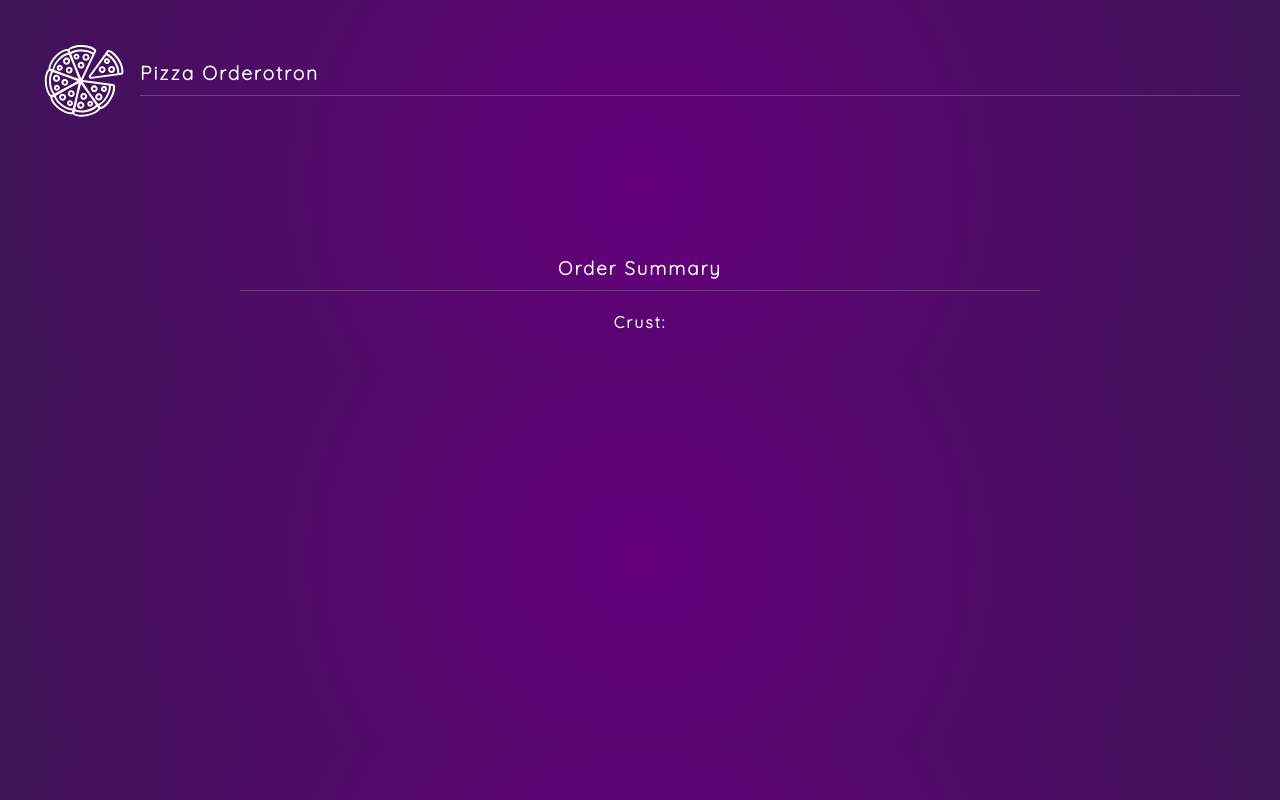
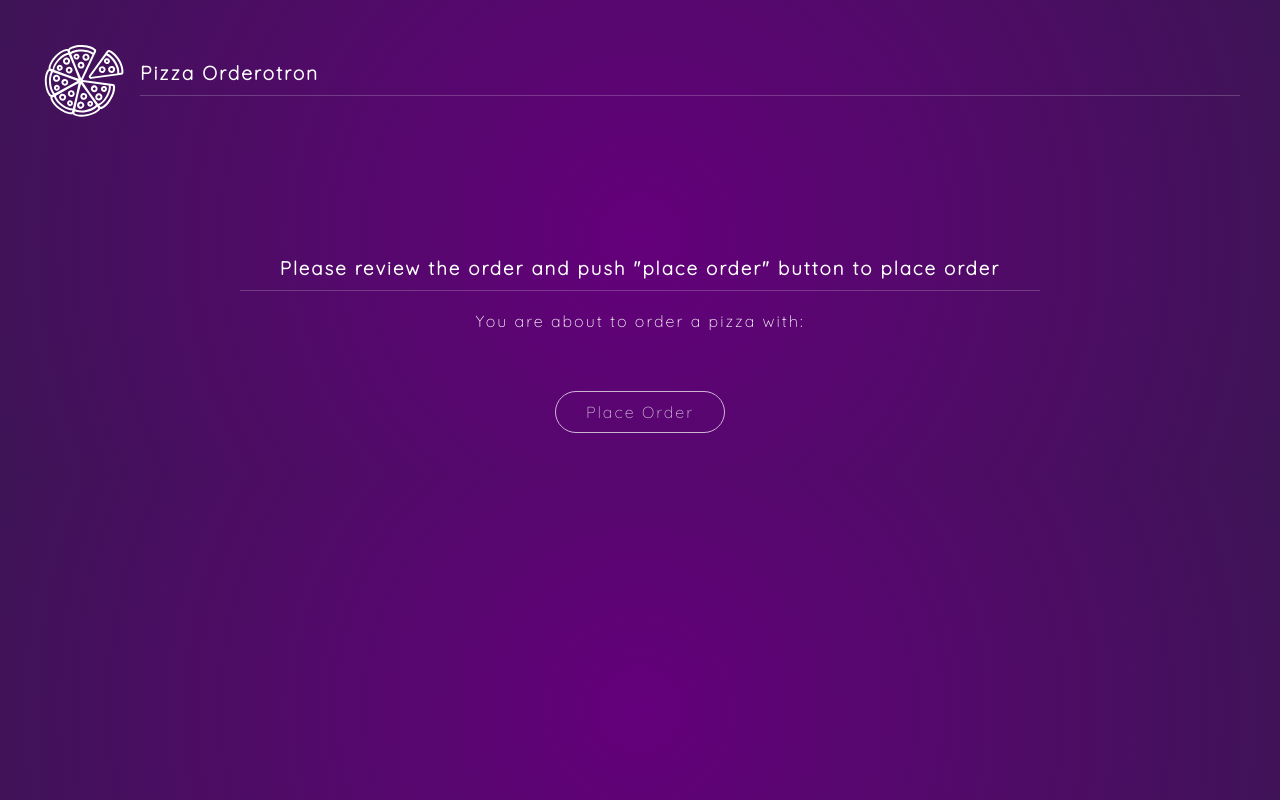
Before and after one commit to zeglarz/modern-animated-ordering-system, a React (Create React App) app: page /order in a window 1280 px wide. Built offline with nearby package versions, Linux system fonts and the light colour scheme.

Commit message:
ready for the animations

```diff
--- a/src/App.js
+++ b/src/App.js
@@ -20,6 +20,7 @@ const App = () => {
         }
         setPizza({ ...pizza, toppings: newToppings });
     };
+    const resetState = () => setPizza({ base: '', toppings: [] });
 
     return (
         <>
@@ -32,7 +33,7 @@ const App = () => {
                     <Toppings addToppings={addToppings} pizza={pizza}/>
                 </Route>
                 <Route path='/order'>
-                    <Order pizza={pizza}/>
+                    <Order pizza={pizza} resetState={resetState}/>
                 </Route>
                 <Route path='/'>
                     <Home pizza={pizza}/>
--- a/src/components/Order.jsx
+++ b/src/components/Order.jsx
@@ -1,13 +1,17 @@
 import React from 'react';
+import { Link } from 'react-router-dom';
 
-const Order = ({ pizza }) => {
+const Order = ({ pizza, resetState }) => {
     return (
         <div className='order container'>
-            <h3>Order Summary</h3>
-            <h4>Crust: {pizza.base}</h4>
-            <ul>
-                {pizza.toppings.map(topping => <li key={topping}><span>{topping}</span></li>)}
-            </ul>
+            <h3>Please review the order and push "place order" button to place order</h3>
+            <p>You are about to order a {pizza.base} pizza with:</p>
+            {pizza.toppings.map(topping => <div key={topping}>{topping}</div>)}
+            <Link to='/'>
+                <button onClick={() => resetState()}>
+                    Place Order
+                </button>
+            </Link>
         </div>
     );
 };
```
